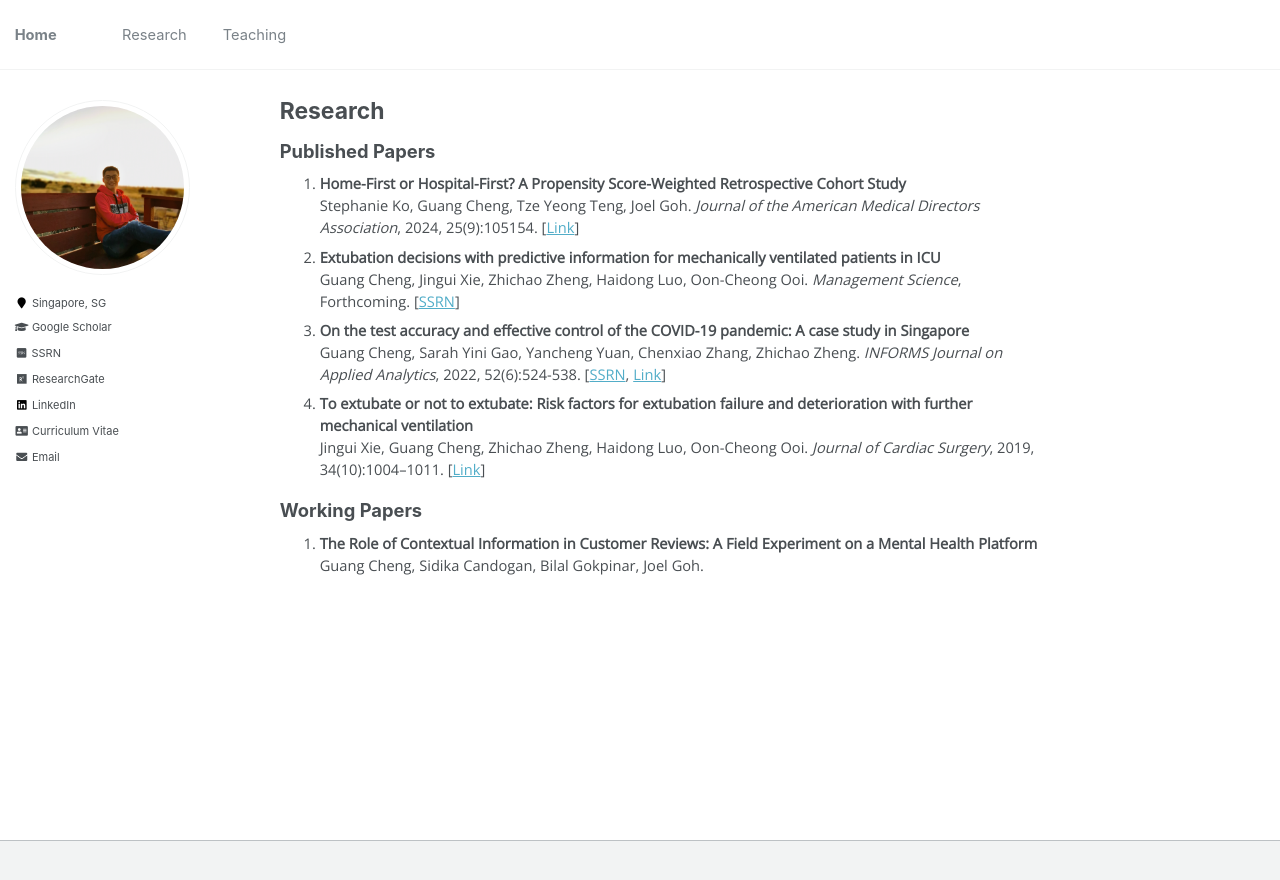
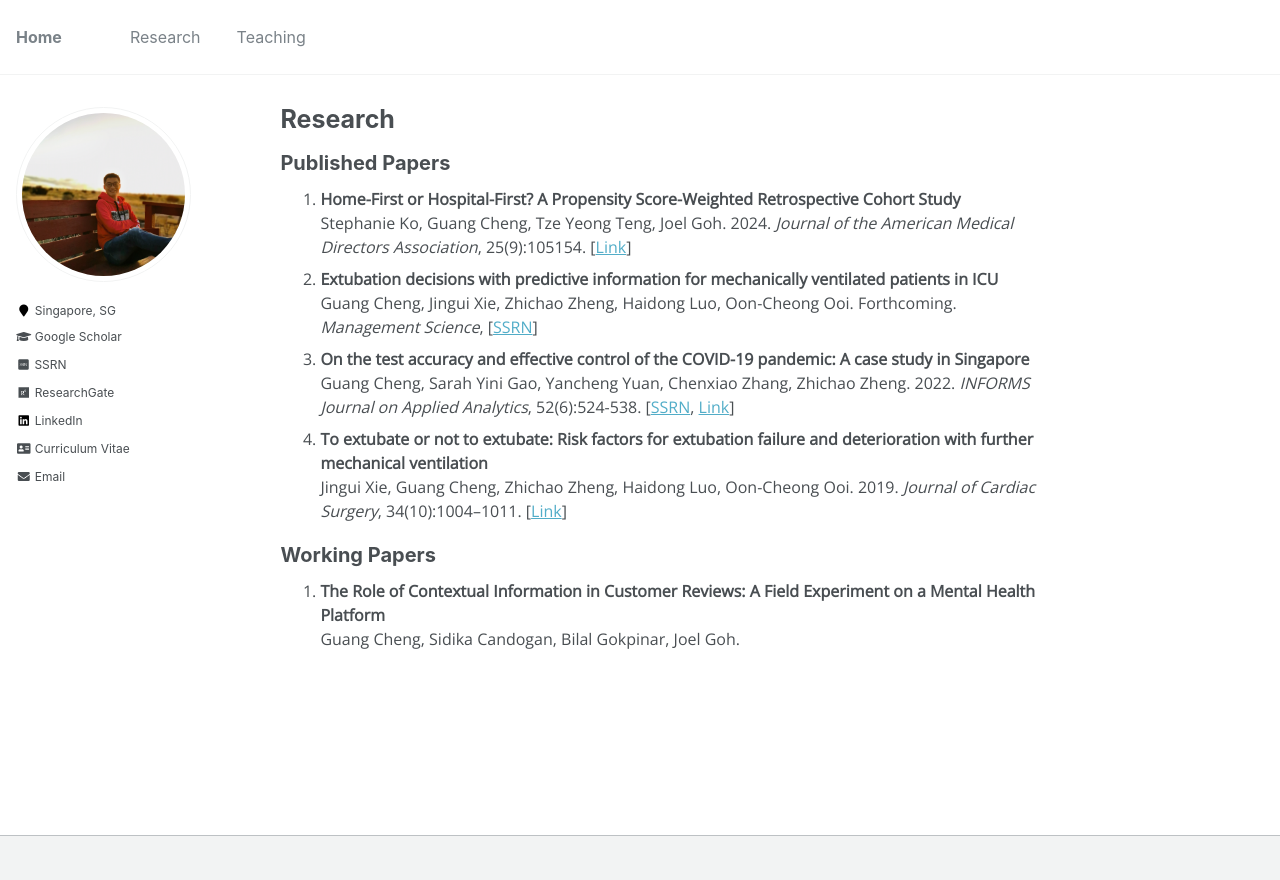
Before and after one commit to gcheng-nus/gcheng-nus.github.io, a Jekyll site: the page built from _pages/research.md, in a window 1280 px wide. Shown: the top 880 px of the page. Built offline with Jekyll 4.4.1, drawn with Linux system fonts in a browser that asks for light colours; some web fonts are replaced; comment, search, counter and statistics services are not loaded.

Commit message:
change font

```diff
--- a/_pages/research.md
+++ b/_pages/research.md
@@ -9,27 +9,27 @@ author_profile: true
 @import url('https://fonts.googleapis.com/css2?family=Open+Sans&display=swap');
 </style>
 <!-- <body style="font-family: sans-serif; font-size: 9pt;"> -->
-<body style="font-family: Open Sans; font-style: light; font-size: 11pt;">
+<body style="font-family: Open Sans; font-style: light; font-size: 12pt;">
 
 
 
 <h2>Published Papers</h2>
 <ol style="margin-top: 0em; margin-bottom: 1.2em;">
 	<li><b>Home-First or Hospital-First? A Propensity Score-Weighted Retrospective Cohort Study</b><br>
-	Stephanie Ko, Guang Cheng, Tze Yeong Teng, Joel Goh.
-	<i>Journal of the American Medical Directors Association</i>, 2024, 25(9):105154. [<a href="https://doi.org/10.1016/j.jamda.2024.105154" target="_blank">Link</a>]</li>
+	Stephanie Ko, Guang Cheng, Tze Yeong Teng, Joel Goh. 2024.
+	<i>Journal of the American Medical Directors Association</i>, 25(9):105154. [<a href="https://doi.org/10.1016/j.jamda.2024.105154" target="_blank">Link</a>]</li>
 	<!--  -->
 	<li><b>Extubation decisions with predictive information for mechanically ventilated patients in ICU</b> <br>
-	Guang Cheng, Jingui Xie, Zhichao Zheng, Haidong Luo, Oon-Cheong Ooi.
-	<i>Management Science</i>, Forthcoming. [<a href="https://ssrn.com/abstract=3397530" target="_blank">SSRN</a>]</li>
+	Guang Cheng, Jingui Xie, Zhichao Zheng, Haidong Luo, Oon-Cheong Ooi. Forthcoming.
+	<i>Management Science</i>, [<a href="https://ssrn.com/abstract=3397530" target="_blank">SSRN</a>]</li>
 	<!--  -->
 	<li><b>On the test accuracy and effective control of the COVID-19 pandemic: A case study in Singapore</b> <br>
-	Guang Cheng, Sarah Yini Gao, Yancheng Yuan, Chenxiao Zhang, Zhichao Zheng.
-	<i>INFORMS Journal on Applied Analytics</i>, 2022, 52(6):524-538. [<a href="https://ssrn.com/abstract=3955828" target="_blank">SSRN</a>, <a href="https://pubsonline.informs.org/doi/abs/10.1287/inte.2022.1117" target="_blank">Link</a>]</li>
+	Guang Cheng, Sarah Yini Gao, Yancheng Yuan, Chenxiao Zhang, Zhichao Zheng. 2022.
+	<i>INFORMS Journal on Applied Analytics</i>, 52(6):524-538. [<a href="https://ssrn.com/abstract=3955828" target="_blank">SSRN</a>, <a href="https://pubsonline.informs.org/doi/abs/10.1287/inte.2022.1117" target="_blank">Link</a>]</li>
 	<!--  -->
 	<li><b>To extubate or not to extubate: Risk factors for extubation failure and deterioration with further mechanical ventilation</b> <br>
-	Jingui Xie, Guang Cheng, Zhichao Zheng, Haidong Luo, Oon-Cheong Ooi.
-	<i>Journal of Cardiac Surgery</i>, 2019, 34(10):1004–1011. [<a href="https://onlinelibrary.wiley.com/doi/abs/10.1111/jocs.14189" target="_blank">Link</a>] </li>
+	Jingui Xie, Guang Cheng, Zhichao Zheng, Haidong Luo, Oon-Cheong Ooi. 2019.
+	<i>Journal of Cardiac Surgery</i>, 34(10):1004–1011. [<a href="https://onlinelibrary.wiley.com/doi/abs/10.1111/jocs.14189" target="_blank">Link</a>] </li>
 </ol>
 
 
```
Also changed, not shown: 1 other file.
